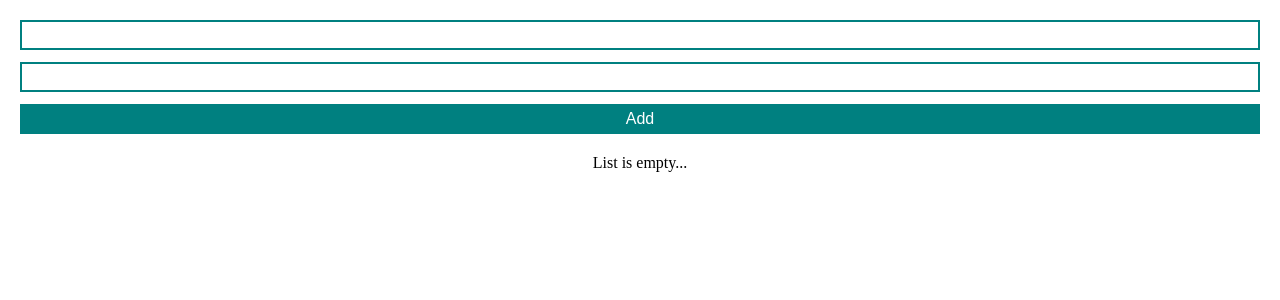
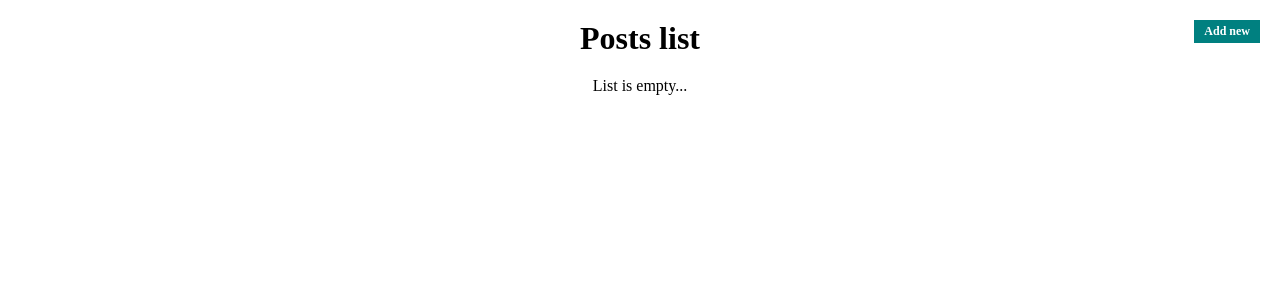
Before and after one commit to artem-vasenin/vue3-ulbi, a Vue app: page / in a window 1280 px wide. Shown: the top 300 px of the page. Built offline with nearby package versions, Linux system fonts and the light colour scheme.

Commit message:
added custom dialog component

```diff
--- a/src/App.vue
+++ b/src/App.vue
@@ -1,6 +1,9 @@
 <template>
   <div class="app">
-    <Form @add="onAdd" />
+    <h1 class="title">Posts list <span class="add" @click="dialog=true">Add new</span></h1>
+    <Dialog v-model:show="dialog" @click="hideModal">
+      <Form @add="onAdd" />
+    </Dialog>
     <Posts :list="list" @del="onDel" />
   </div>
 </template>
@@ -15,15 +18,20 @@ export default {
   data: function () {
     return {
       list: [],
+      dialog: false,
     }
   },
   methods: {
     onAdd(form) {
       this.list.push({id: Date.now(), title: form.title, desc: form.desc});
+      this.dialog = false;
     },
     onDel(id) {
       this.list = this.list.filter(item => item.id !== id);
-    }
+    },
+    hideModal() {
+      this.dialog = false;
+    },
   },
 }
 </script>
@@ -33,4 +41,18 @@ export default {
   .app {
     padding: 20px;
   }
+  .title {
+    text-align: center;
+    position: relative;
+  }
+  .add {
+    display: inline-flex;
+    position: absolute;
+    font-size: 12px;
+    padding: 4px 10px;
+    background: teal;
+    color: white;
+    right: 0;
+    cursor: pointer;
+  }
 </style>
--- /dev/null
+++ b/src/components/ui/Dialog.vue
@@ -0,0 +1,48 @@
+<template>
+  <div class="dialog" v-if="show" @click="onHide">
+    <div class="dialog__content" @click.stop>
+      <slot></slot>
+    </div>
+  </div>
+</template>
+
+<script>
+export default {
+  name: 'Dialog',
+  props: {
+    show: {
+      type: Boolean,
+    },
+  },
+  methods: {
+    onHide() {
+      this.$emit('update:show', false);
+    },
+  },
+};
+</script>
+
+<style scoped lang="scss">
+.dialog {
+  top: 0;
+  left: 0;
+  bottom: 0;
+  right: 0;
+  position: absolute;
+  background: rgba(0, 0, 0, 0.6);
+  display: flex;
+  align-items: center;
+  justify-content: center;
+  z-index: 10;
+
+  &__content {
+    background: #fff;
+    border-radius: 8px;
+    padding: 20px;
+    min-width: 320px;
+    max-width: 600px;
+    width: 100%;
+    min-height: 180px;
+  }
+}
+</style>
--- a/src/components/ui/index.js
+++ b/src/components/ui/index.js
@@ -1,7 +1,9 @@
 import Button from '@/components/ui/Button.vue';
 import TextInput from '@/components/ui/TextInput.vue';
+import Dialog from '@/components/ui/Dialog.vue';
 
 export default [
   Button,
   TextInput,
+  Dialog,
 ];
```
